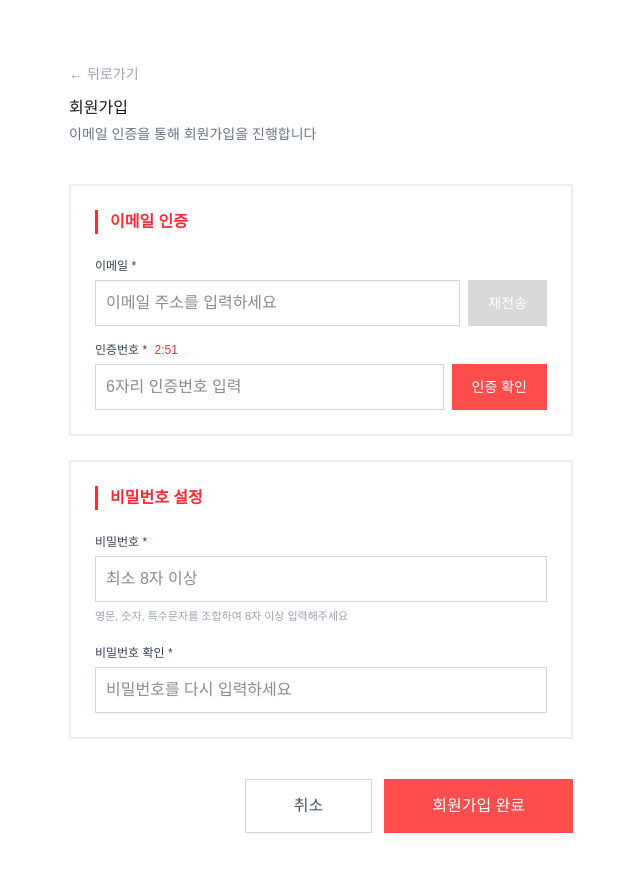
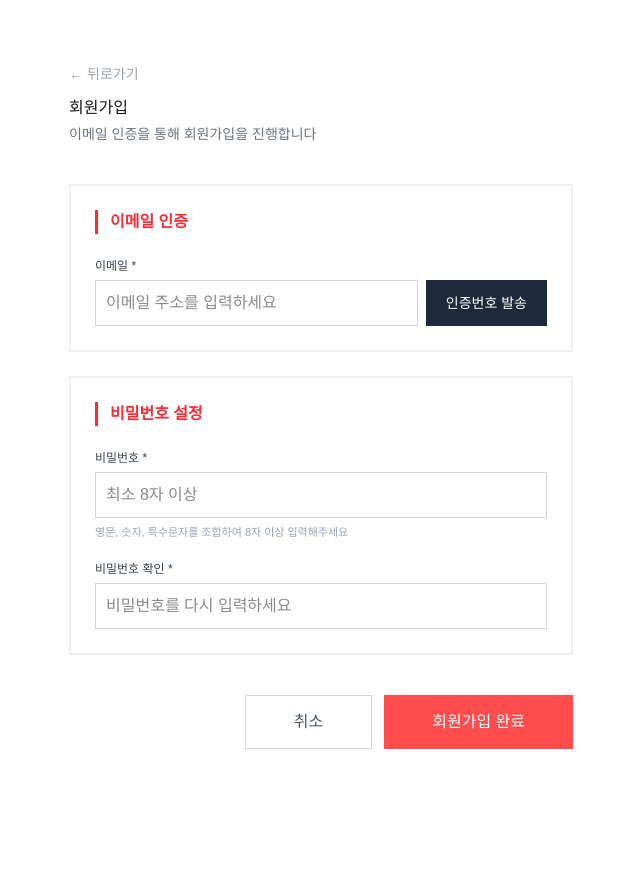
Before and after one commit to pinetree5115-collab/device-rental, a Next.js app: page /signup in a window 1280 px wide. Shown: the top 872 px of the page, without its empty margins (319-959 px from the left). After the commit the page ends 813 px from the top, so only its background shows below. Built offline with nearby package versions, Linux system fonts and the light colour scheme.

Commit message:
feat: 회원가입 페이지 이메일 인증 UI 및 상태 관리 추가

```diff
--- a/src/app/(auth)/signup/page.tsx
+++ b/src/app/(auth)/signup/page.tsx
@@ -2,7 +2,13 @@
 import React, { useState } from 'react';
 export default function SingnUpPage() {
   //나중에 기능 넣기 위한 상태 정의
-  const [email, setEmail] = useState(' ');
+  const [email, setEmail] = useState('');
+  const [isCodeSent, setIsCodeSent] = useState(false); // 인증번호 발송 여부
+
+  const handleSendCode = () => {
+    // 인증번호 발송 로직
+    setIsCodeSent(true);
+  };
 
   return (
     //중앙정렬, 흰색카드 형태
@@ -38,14 +44,32 @@ export default function SingnUpPage() {
                     id="email"
                     type="email"
                     placeholder="이메일 주소를 입력하세요"
+                    value={email}
+                    onChange={(e) => setEmail(e.target.value)}
                     className="flex-1 border border-gray-300 p-2.5 focus:outline-none focus:border-red-500"
                     required
                   />
-                  <button type="button" className="bg-[#d7d8da] px-5 py-2.5 text-sm text-white font-normal">
+                  {!isCodeSent ? (
+                    <button
+                      type="button"
+                      onClick={handleSendCode}
+                      className="bg-[#1e293b] px-5 py-2.5 text-sm text-white font-normal whitespace-nowrap"
+                    >
+                      인증번호 발송
+                    </button>
+                  ) : (
+                    <button
+                      type="button"
+                      onClick={handleSendCode}
+                      className="bg-[#d7d8da] px-5 py-2.5 text-sm text-white font-normal"
+                    >
                       재전송
                     </button>
+                  )}
                 </div>
               </div>
+
+              {isCodeSent && (
                 <div className="flex flex-col gap-1.5">
                   <label htmlFor="authCode" className="text-xs font-normal text-gray-700">
                     인증번호 * <span className="text-red-500 ml-1">2:51</span>
@@ -63,6 +87,7 @@ export default function SingnUpPage() {
                     </button>
                   </div>
                 </div>
+              )}
             </div>
           </section>
 
```
Lines whose indentation alone changed are shown as unchanged.
